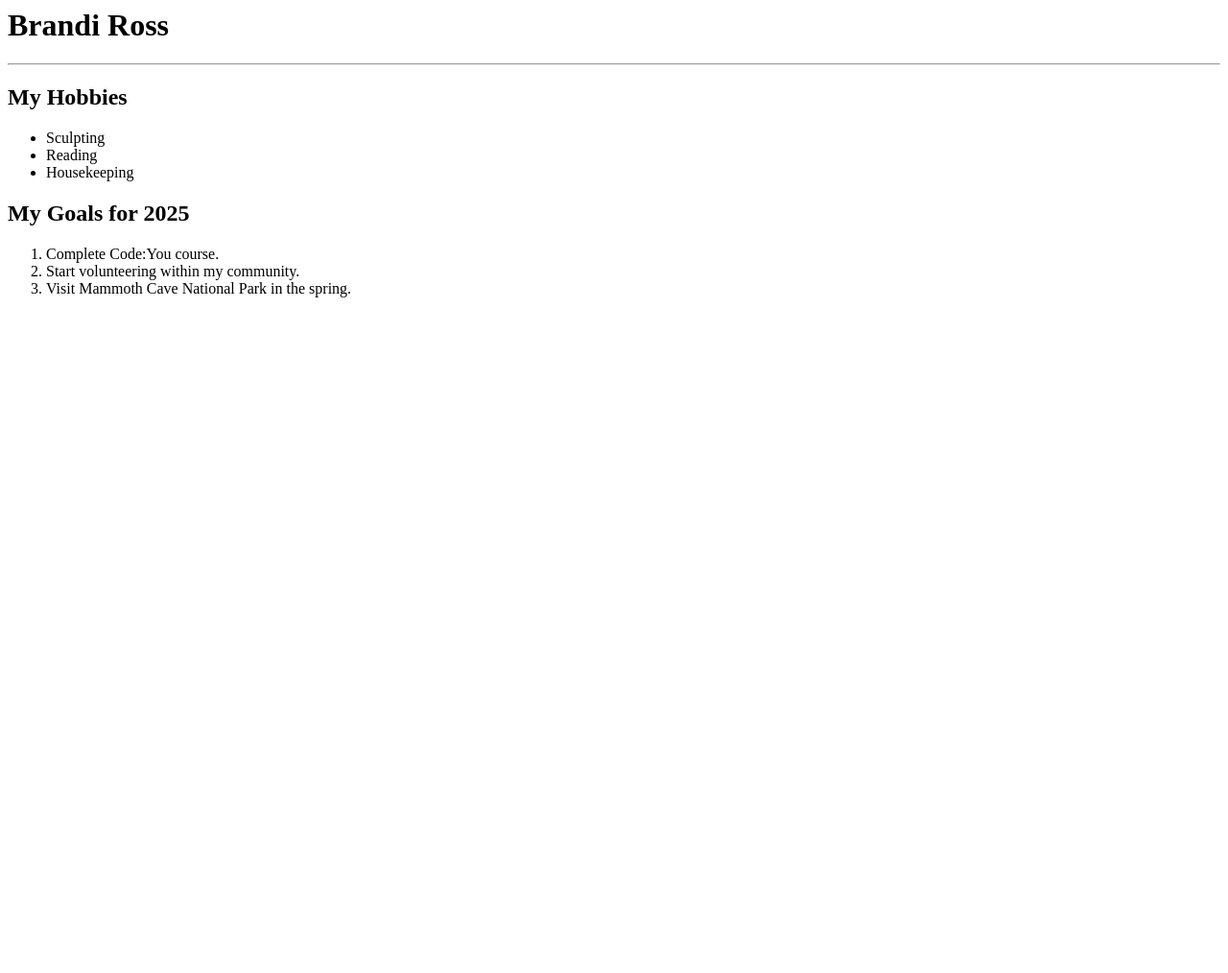
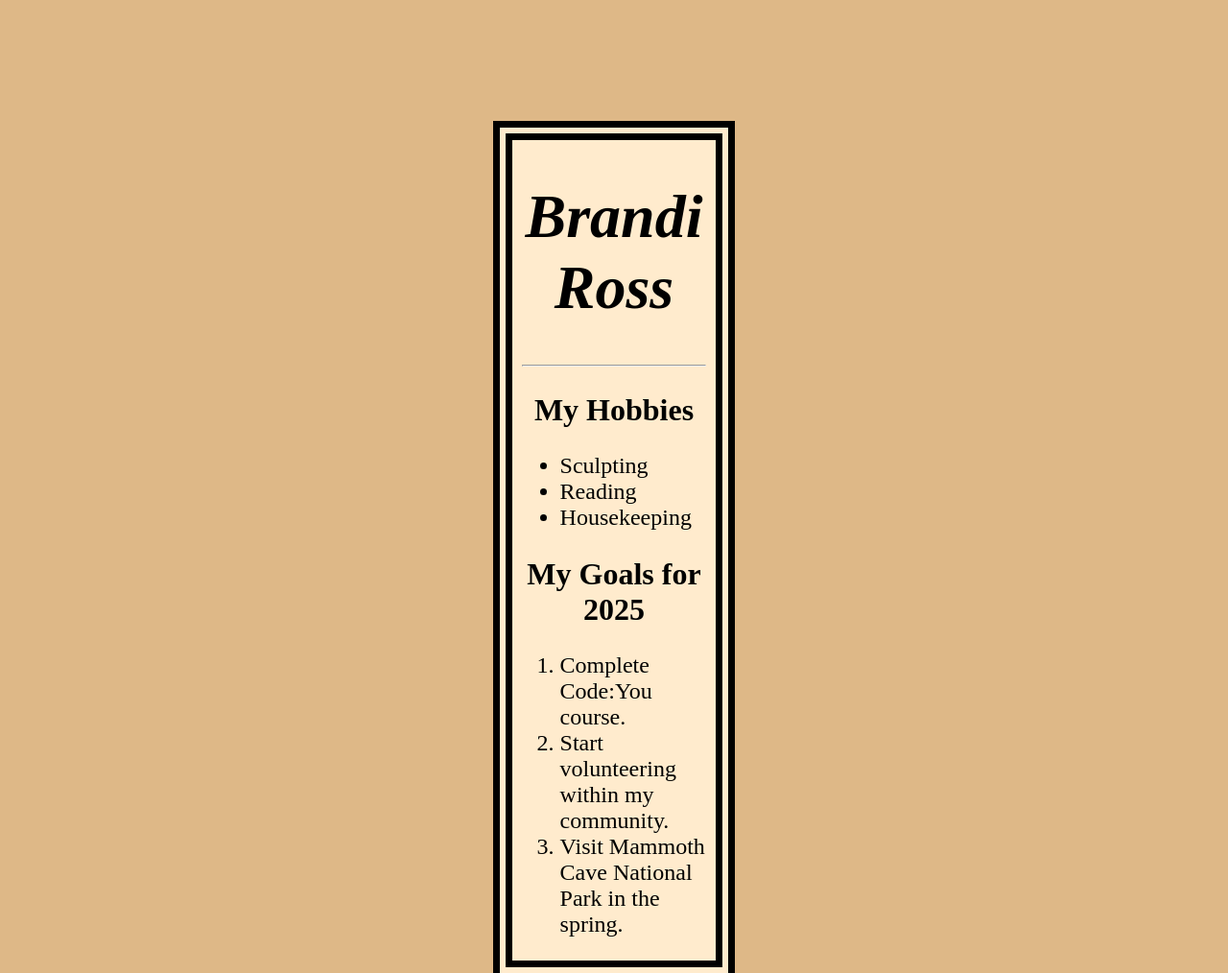
Before and after one commit to brandidanielle/About-Me-HTML-Assignment, a plain HTML site: page index.html in a window 1280 px wide. Shown: the top 1014 px of the page at 96% size. Before the commit the page ends 800 px from the top, so only its background shows below. Drawn offline with Linux system fonts and the light colour scheme.

Commit message:
Created external CSS sheet and added CSS styling

```diff
--- a/index.html
+++ b/index.html
@@ -1,9 +1,11 @@
 <html>
 <head>
     <title>About Me</title>
+    <link rel="stylesheet" href="style.css">
 </head>
 
 <body>
+    <div>
     <h1>Brandi Ross</h1>
     <hr>
     <h2>My Hobbies</h2>
@@ -18,5 +20,6 @@
             <li>Start volunteering within my community.</li>
             <li>Visit Mammoth Cave National Park in the spring.</li>
         </ol>
+    </div>
 </body>
 </html>
--- /dev/null
+++ b/style.css
@@ -0,0 +1,34 @@
+body {
+    background-color:burlywood;
+}
+
+div {
+    background-color:blanchedalmond;
+    margin-inline:40% 40%;
+    margin-top:10%;
+    border-width:20px;
+    border-style:double;
+    padding-inline: 10px;
+}
+
+h1, h2 {
+    text-align:center;
+}
+
+hr {
+    color:burlywood;
+}
+
+h1 {
+    font-size:4em;
+    font-style: italic;
+}
+
+h2 {
+    font-size:2em;
+}
+
+ul, ol {
+    font-size:1.5em;
+    text-align:left;+
+}
```
